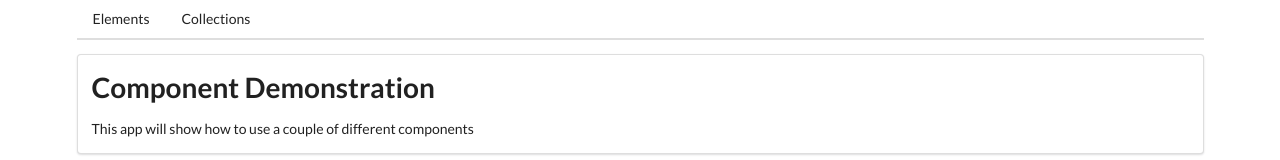
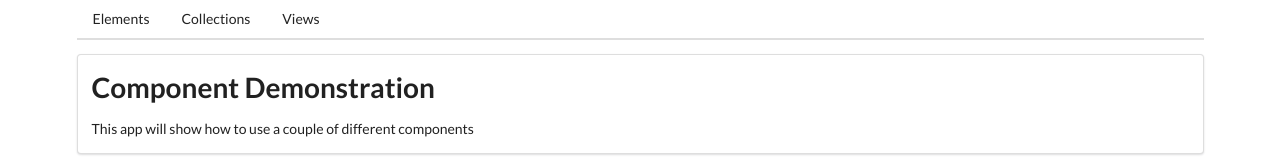
Before and after one commit to akgmage/components, an Angular app: page / in a window 1280 px wide. Shown: the top 160 px of the page. Built offline with nearby package versions, Linux system fonts and the light colour scheme.

Commit message:
Add link to header in AppComponent which will navigate to Views & In AppRoutingModule add a rule to lazy load the ViewsModule whenever a user navigates to views

```diff
--- a/src/app/app-routing.module.ts
+++ b/src/app/app-routing.module.ts
@@ -4,6 +4,10 @@ import { HomeComponent } from './home/home.component';
 import { NotFoundComponent } from './not-found/not-found.component';
 
 const routes: Routes = [
+  {
+    path: 'views',
+    loadChildren: () => import('./views/views.module').then(m => m.ViewsModule)
+  },
   {
     path: 'elements',
     loadChildren: () => import('./elements/elements.module').then(m => m.ElementsModule)
--- a/src/app/app.component.html
+++ b/src/app/app.component.html
@@ -2,6 +2,7 @@
     <div class="ui secondary pointing menu">
         <a routerLink="/elements" routerLinkActive="active" class="item">Elements</a>
         <a routerLink="/collections" routerLinkActive="active" class="item">Collections</a>
+        <a routerLink="/views" routerLinkActive="active" class="item">Views</a>
     </div>
     <div class="ui segment">
         <router-outlet></router-outlet>
```
